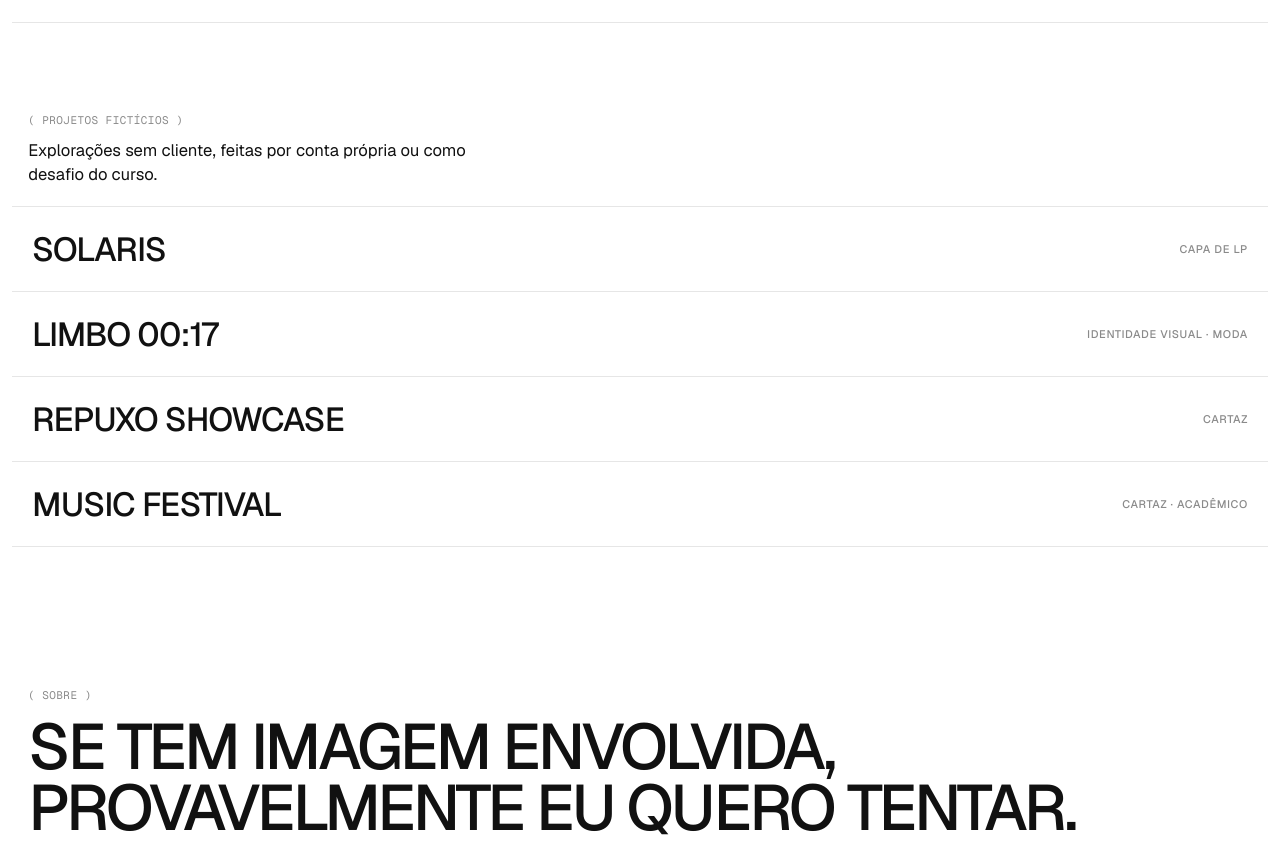
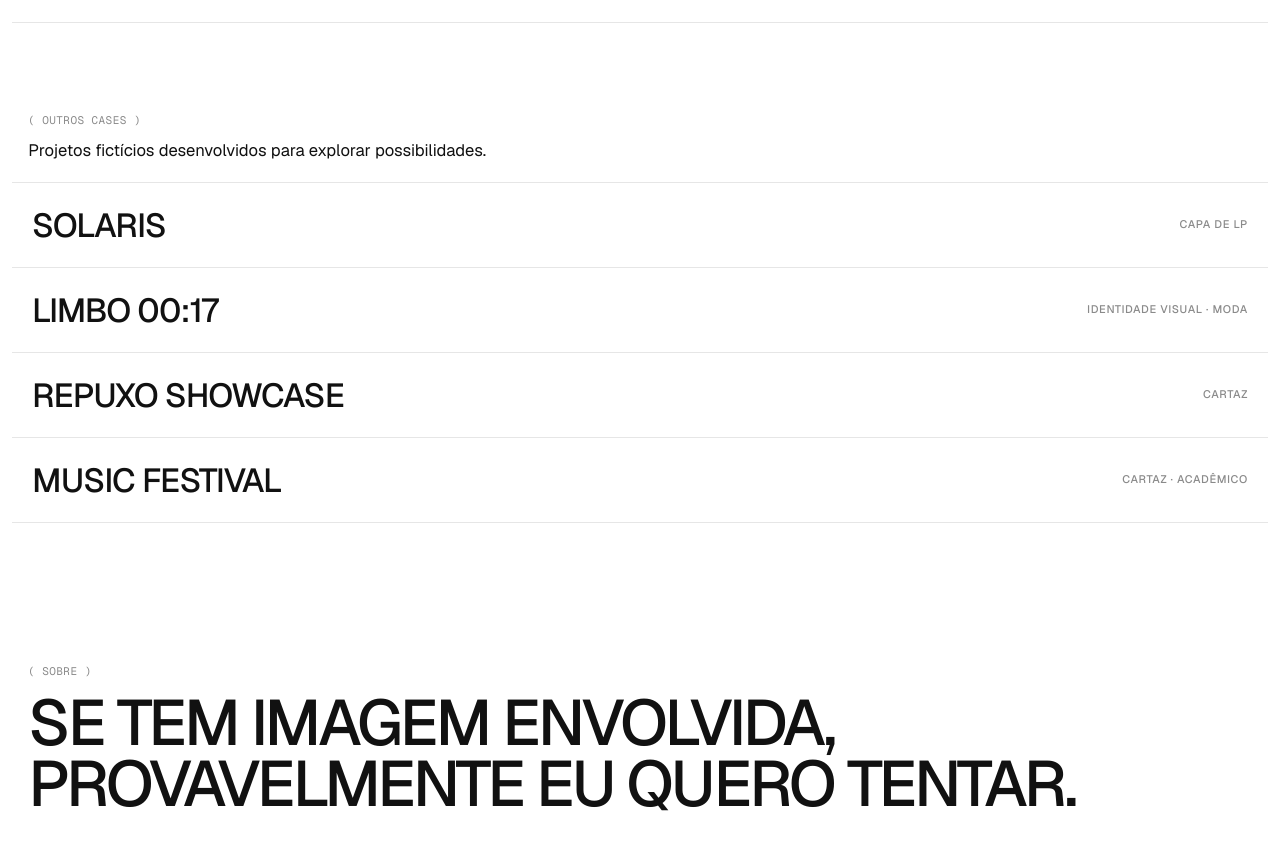
Before and after one commit to giulliasz/portfolio-giullia, a plain HTML site: page index.html in a window 1280 px wide. Shown: the part 1468-2331 px from the top of the page. Drawn offline with nearby package versions, Linux system fonts and the light colour scheme.

Commit message:
Update index.html

```diff
--- a/index.html
+++ b/index.html
@@ -525,8 +525,8 @@ body{background:#F3F1EC}
 <section id="ficticios" style="padding: clamp(56px, 7vw, 104px) 0 0">
 <div style="display: flex; justify-content: space-between; align-items: flex-end; gap: 16px; padding: 0 clamp(16px, 2.2vw, 32px) 20px">
 <div>
-<div class="mono muted">( Projetos fictícios )</div>
-<div style="margin-top: 10px; font-size: clamp(15px, 1.3vw, 18px); line-height: 1.45; max-width: 460px">Explorações sem cliente, feitas por conta própria ou como desafio do curso.</div>
+<div class="mono muted">( Outros cases )</div>
+<div style="margin-top: 10px; font-size: clamp(15px, 1.3vw, 18px); line-height: 1.45; max-width: 460px">Projetos fictícios desenvolvidos para explorar possibilidades.</div>
 </div>
 </div>
 <div style="border-bottom: 1px solid #E6E6E6; margin: 0 clamp(0px, 1vw, 12px)">
```
